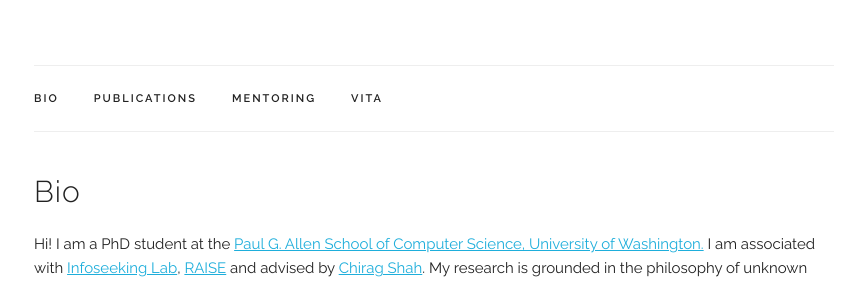
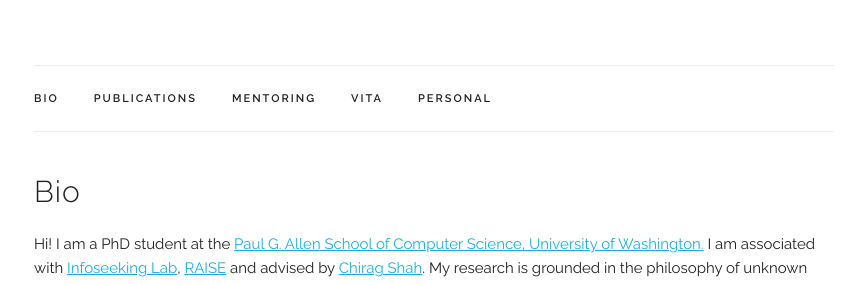
Before and after one commit to i-kiran/i-kiran.github.io, a Jekyll site: the page built from index.html, in a window 1280 px wide. Shown: the part 220-504 px from the top of the page, without its empty margins (206-1071 px from the left). Built offline with Jekyll 4.4.1, drawn with Linux system fonts in a browser that asks for light colours; some web fonts are replaced.

Commit message:
Remove commented-out 'Personal' navbar item
Removed commented-out 'Personal' navigation item from the navbar.

```diff
--- a/_layouts/default.html
+++ b/_layouts/default.html
@@ -115,9 +115,9 @@
           <li class="navbar-item">
             <a class="navbar-link" href="{{ '/resume/' | relative_url }}">Vita</a>
           </li>
-          <!-- <li class="navbar-item">
+          <li class="navbar-item">
             <a class="navbar-link" href="{{ '/poems/' | relative_url }}">Personal</a>
-          </li> -->
+          </li>
         </ul>
       </div>
     </nav>
```
